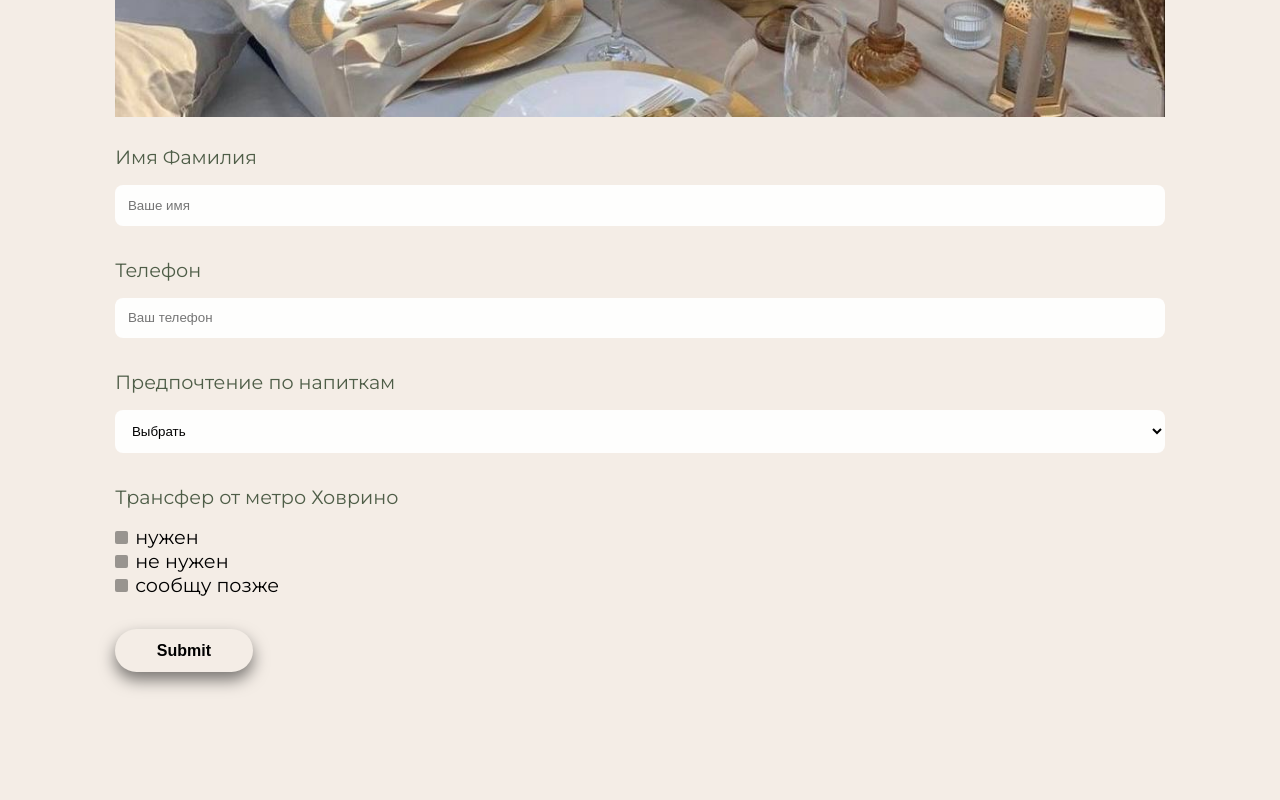
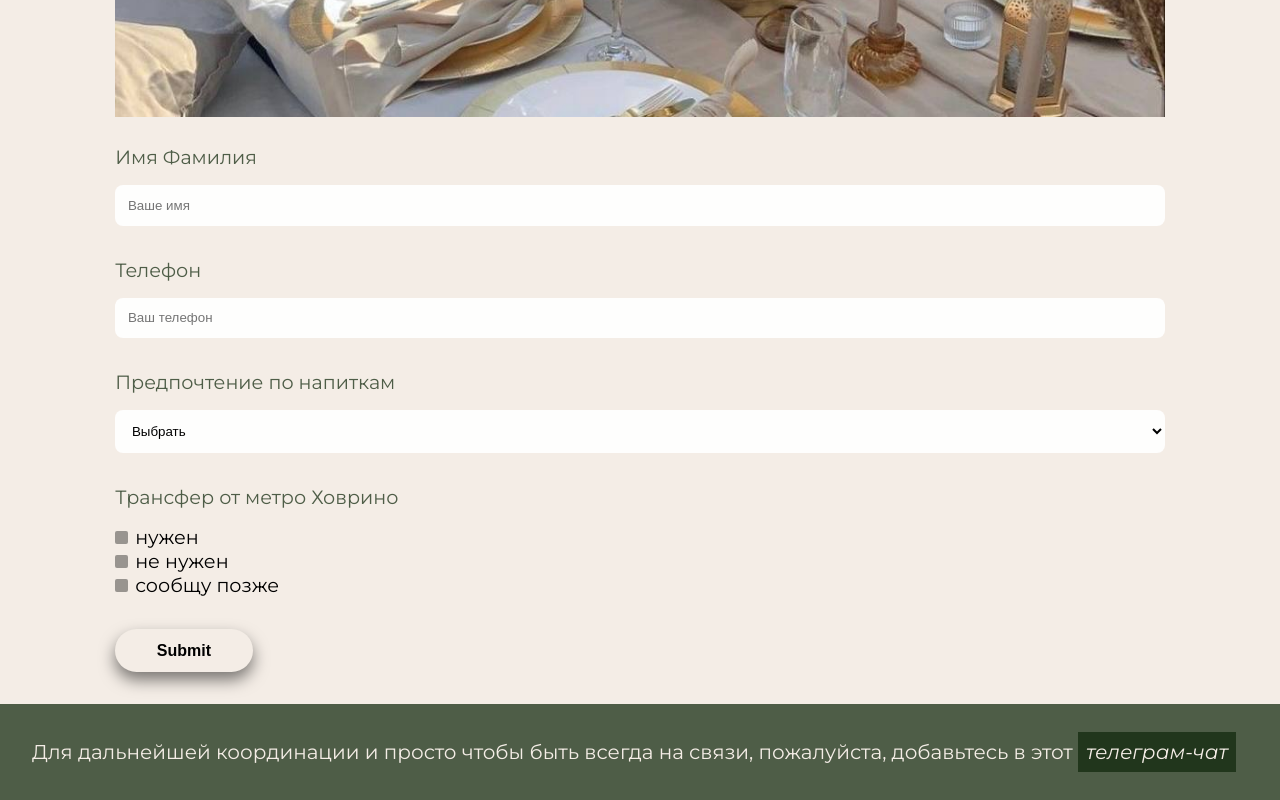
Before and after one commit to alenavin/wedding-invitation, a website: page index.html in a window 1280 px wide. Shown: the part 7063-7863 px from the top of the page. Before the commit the page ends 7767 px from the top, so only its background shows below. Drawn offline with Linux system fonts and the light colour scheme.

Commit message:
add footer

```diff
--- a/index.html
+++ b/index.html
@@ -181,6 +181,12 @@
         </form>
       </div>
     </section>
+    <section class="telegram">
+      <p class="telegram-p">
+        Для дальнейшей координации и просто чтобы быть всегда на связи,
+        пожалуйста, добавьтесь в этот <a href="https://t.me/+xpVbvbTIrDw3MTNi">телеграм-чат</a></p>
+      </p>
+    </section>
 
     <script src="main.js" ;></script>
   </body>
--- a/sass/layout.scss
+++ b/sass/layout.scss
@@ -279,3 +279,24 @@ input[type="number"]::-webkit-inner-spin-button {
   background-color: $color-secondary;
   color: $color-primary;
 }
+
+// telegram
+
+.telegram > * {
+  background-color: $color-secondary;
+}
+
+.telegram-p {
+  color: $color-primary;
+  padding: 2rem;
+  line-height: 2rem;
+}
+.telegram-p a {
+  background-color: $color-secondary;
+  outline: none;
+  text-decoration: none;
+  color: $color-primary;
+  font-style: italic;
+  padding: 0.5rem;
+  //margin: 1rem;
+}
```
Also changed, not shown: css/style.css.
